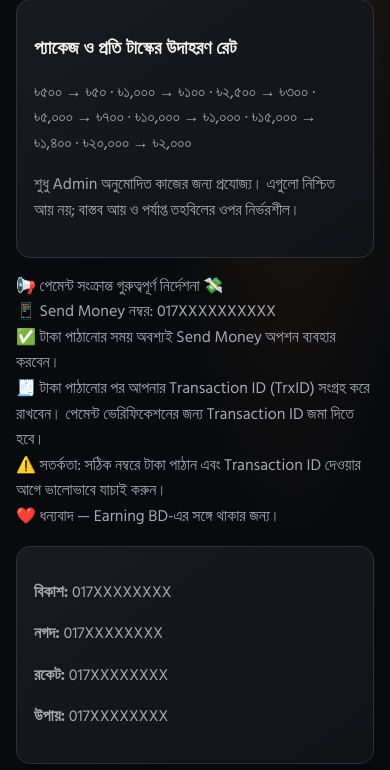
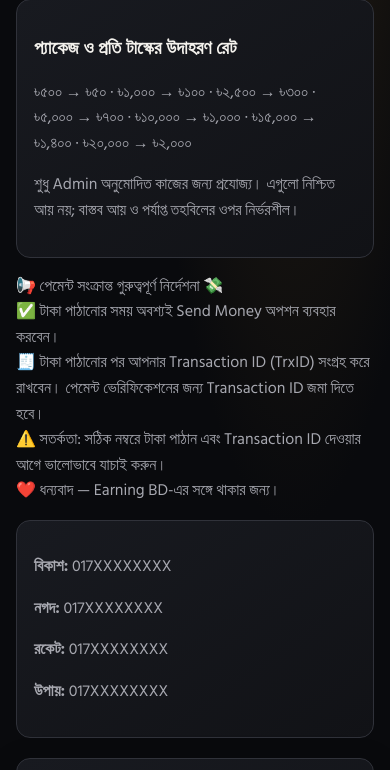
Before and after one commit to Monirul64/Earningbd, a Flask app: page /buy in a window 390 px wide. Shown: the part 368-1138 px from the top of the page. Run offline with Flask 3, Linux system fonts and the light colour scheme; a user stored in the database is signed in; some libraries are stand-ins or nearby versions.

Commit message:
Update payment instructions in buy.html
Removed specific phone number from payment instructions.

```diff
--- a/templates/buy.html
+++ b/templates/buy.html
@@ -50,15 +50,9 @@
     <!-- Payment Instructions -->
     <p class="muted">
          📢 পেমেন্ট সংক্রান্ত গুরুত্বপূর্ণ নির্দেশনা 💸<br>
-
-        📱 Send Money নম্বর: 017XXXXXXXXXX    <br>
-
        ✅ টাকা পাঠানোর সময় অবশ্যই Send Money অপশন ব্যবহার করবেন।   <br>
-
        🧾 টাকা পাঠানোর পর আপনার Transaction ID (TrxID) সংগ্রহ করে রাখবেন। পেমেন্ট ভেরিফিকেশনের জন্য Transaction ID জমা দিতে হবে।   <br>
-
       ⚠️ সতর্কতা: সঠিক নম্বরে টাকা পাঠান এবং Transaction ID দেওয়ার আগে ভালোভাবে যাচাই করুন।  <br>
-
          ❤️ ধন্যবাদ — Earning BD-এর সঙ্গে থাকার জন্য।
     </p>
 
```
